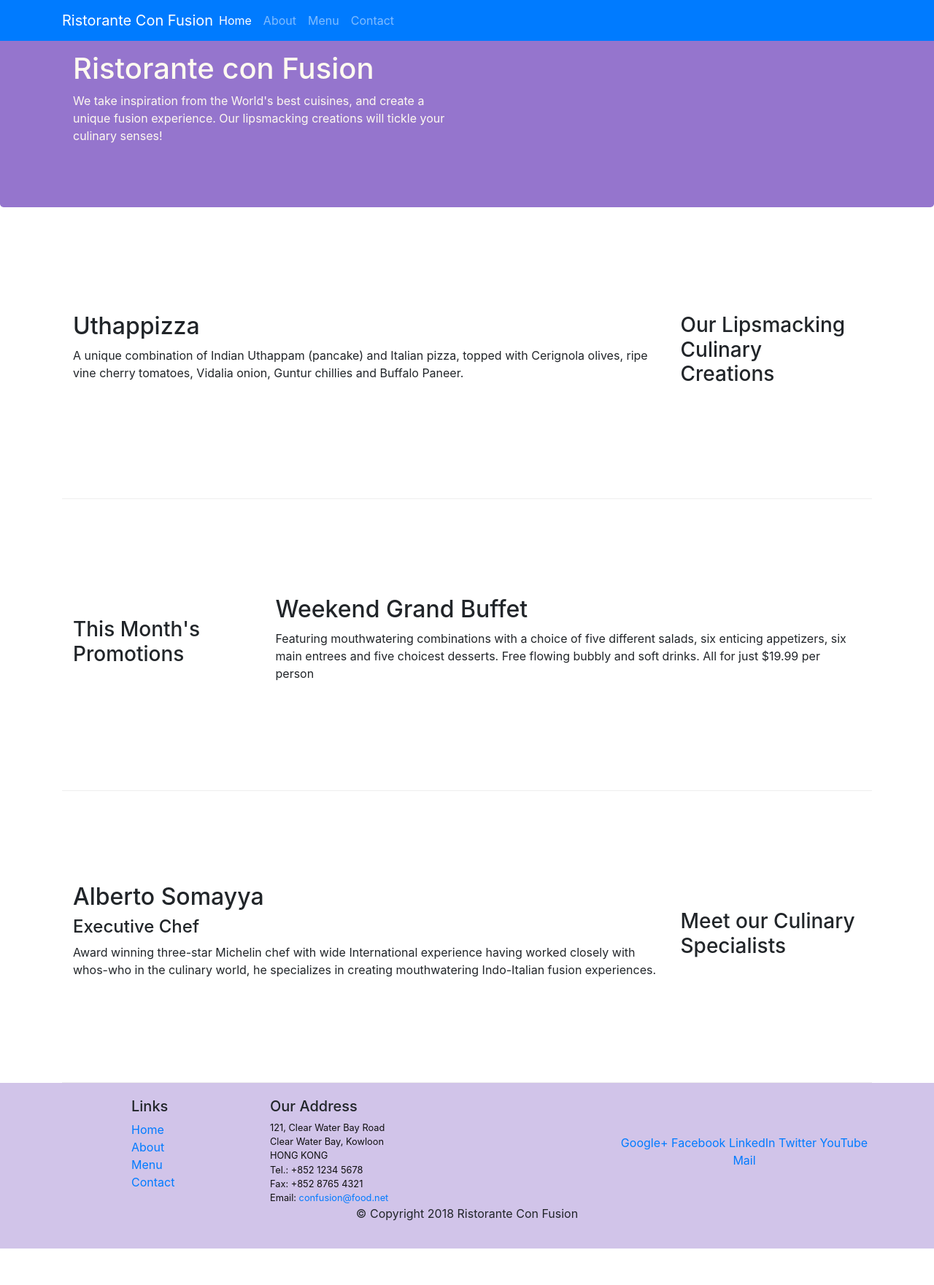
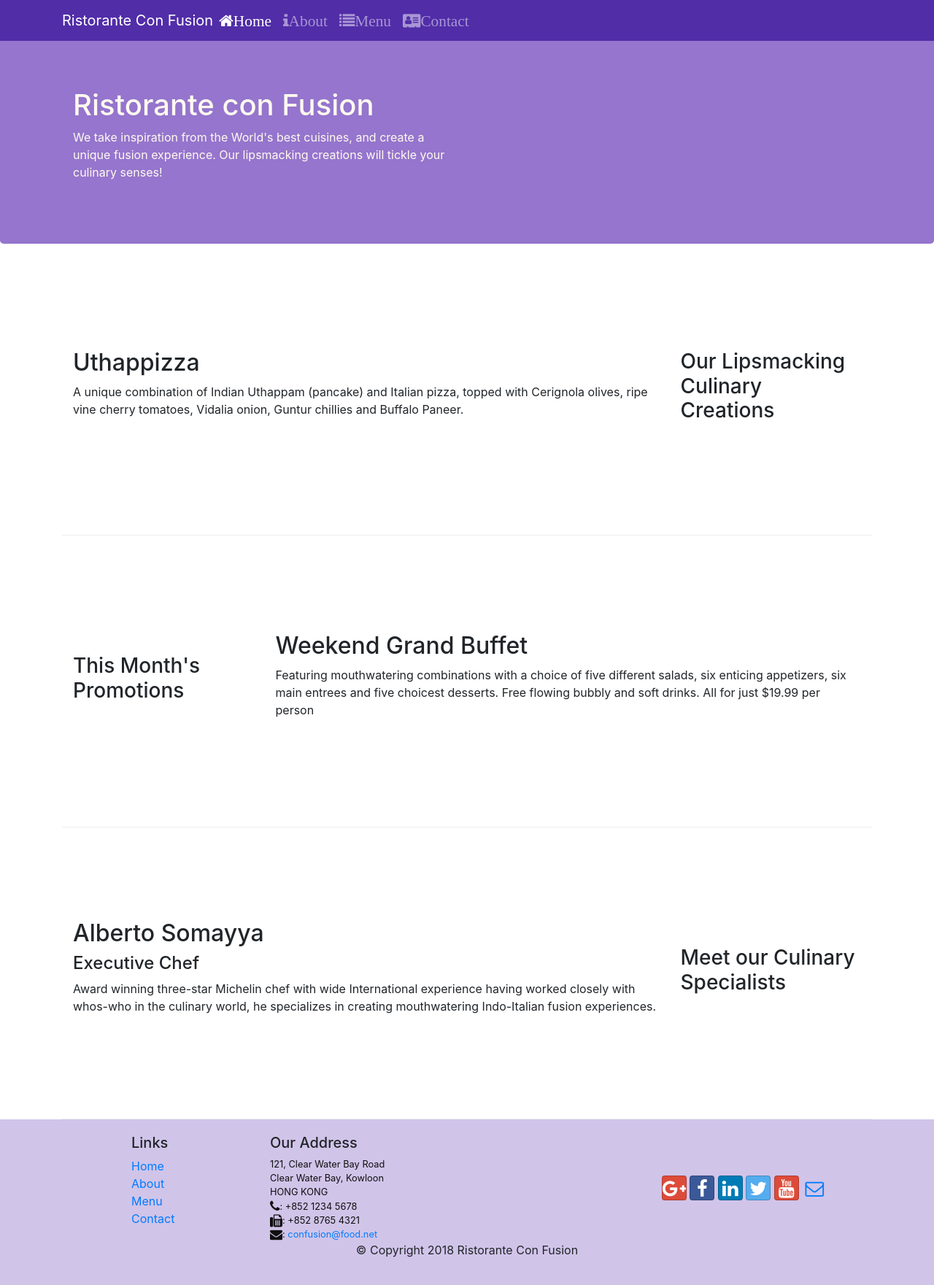
Before and after one commit to HsseinJdeed/bootstrap4, a website: page index.html in a window 1280 px wide. Shown: the whole page at 73% size. Before the commit the page ends 1711 px from the top, so only its background shows below. Drawn offline with nearby package versions, Linux system fonts and the light colour scheme.

Commit message:
fonts awsome and social media icon

```diff
--- a/css/style.css
+++ b/css/style.css
@@ -28,6 +28,8 @@ address{
     color:#0f0f0f;
 }
 body{
+    padding: 50px 0px 0px 0px;
+    z-index: 1;
 
 }
 
--- a/index.html
+++ b/index.html
@@ -8,12 +8,14 @@
 
     <!-- Bootstrap CSS -->
     <link rel="stylesheet" href="node_modules/bootstrap/dist/css/bootstrap.min.css">
+    <link rel="stylesheet" href="node_modules/font-awesome/css/font-awesome.min.css">
+    <link rel="stylesheet" href="node_modules/bootstrap-social/bootstrap-social.css">
     <link rel="stylesheet" href="css/style.css">
     <title>Ristorante Con Fusion</title>
 </head>
 
 <body>
-    <nav class="navbar navbar-dark navbar-expand-sm bg-primary fixed-top">
+    <nav class="navbar navbar-dark navbar-expand-sm fixed-top">
         <div class="container">
             <button class="navbar-toggler" type="button" data-toggle="collapse" data-target="#Navbar">
                 <span class="navbar-toggler-icon"></span>
@@ -21,10 +23,10 @@
             <a class="navbar-brand mr-auto" href="#">Ristorante Con Fusion</a>
             <div class="collapse navbar-collapse" id="Navbar">
                 <ul class="navbar-nav mr-auto">
-                    <li class="nav-item active"><a class="nav-link"href="#">Home</a></li>
-                    <li class="nav-item"><a class="nav-link"href="./aboutus.html">About</a></li>
-                    <li class="nav-item"><a class="nav-link"href="#">Menu</a></li>
-                    <li class="nav-item"><a class="nav-link"href="#">Contact</a></li>
+                    <li class="nav-item active"><a class="nav-link"href="#"><span class="fa fa-home fa-lg">Home</span></a></li>
+                    <li class="nav-item"><a class="nav-link"href="./aboutus.html"><span class="fa fa-info fa-lg">About</span></a></li>
+                    <li class="nav-item"><a class="nav-link"href="#"><span class="fa fa-list fa-lg">Menu</span></a></li>
+                    <li class="nav-item"><a class="nav-link"href="#"><span class="fa fa-address-card fa-lg">Contact</span></a></li>
                 </ul>
             </div>
 
@@ -97,20 +99,22 @@
 		              121, Clear Water Bay Road<br>
 		              Clear Water Bay, Kowloon<br>
 		              HONG KONG<br>
-		              Tel.: +852 1234 5678<br>
-		              Fax: +852 8765 4321<br>
-		              Email: <a href="mailto:confusion@food.net">confusion@food.net</a>
+                      <i class="fa fa-phone fa-lg"></i>: +852 1234 5678<br>
+                      <i class="fa fa-fax fa-lg"></i>: +852 8765 4321<br>
+                      <i class="fa fa-envelope fa-lg"></i>:
+                      <a href="mailto:confusion@food.net">confusion@food.net</a>
 		           </address>
                 </div>
                 <div class="col-12 col-sm-4 align-self-center">
                     <div class="text-center">
-                        <a href="http://google.com/+">Google+</a>
-                        <a href="http://www.facebook.com/profile.php?id=">Facebook</a>
-                        <a href="http://www.linkedin.com/in/">LinkedIn</a>
-                        <a href="http://twitter.com/">Twitter</a>
-                        <a href="http://youtube.com/">YouTube</a>
-                        <a href="mailto:">Mail</a>
+                        <a class="btn btn-social-icon btn-google" href="http://google.com/+"><i class="fa fa-google-plus"></i></a>
+                        <a class="btn btn-social-icon btn-facebook" href="http://www.facebook.com/profile.php?id="><i class="fa fa-facebook"></i></a>
+                        <a class="btn btn-social-icon btn-linkedin" href="http://www.linkedin.com/in/"><i class="fa fa-linkedin"></i></a>
+                        <a class="btn btn-social-icon btn-twitter" href="http://twitter.com/"><i class="fa fa-twitter"></i></a>
+                        <a class="btn btn-social-icon btn-google" href="http://youtube.com/"><i class="fa fa-youtube"></i></a>
+                        <a class="btn btn-social-icon" href="mailto:"><i class="fa fa-envelope-o"></i></a>
                     </div>
+
                 </div>
            </div>
            <div class="row justify-content-center">
--- a/package.json
+++ b/package.json
@@ -15,6 +15,8 @@
   },
   "dependencies": {
     "bootstrap": "^4.0.0",
+    "bootstrap-social": "^5.1.1",
+    "font-awesome": "^4.7.0",
     "jquery": "^3.3.1",
     "popper.js": "^1.12.9"
   }
```
Also changed, not shown: aboutus.html (+17 -13 lines), 1 other file.
